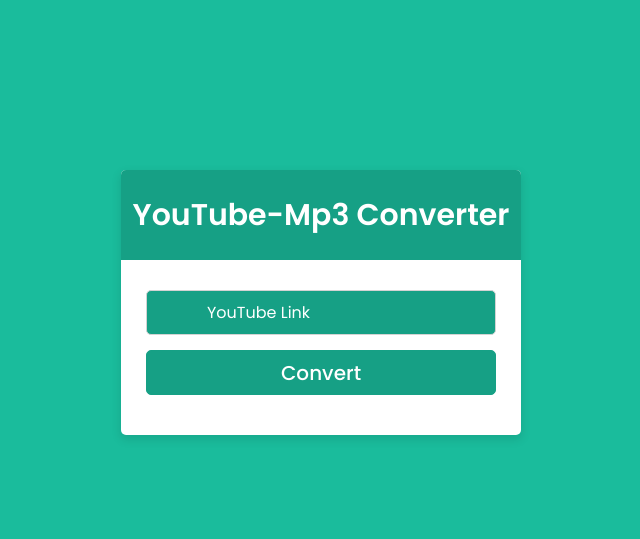
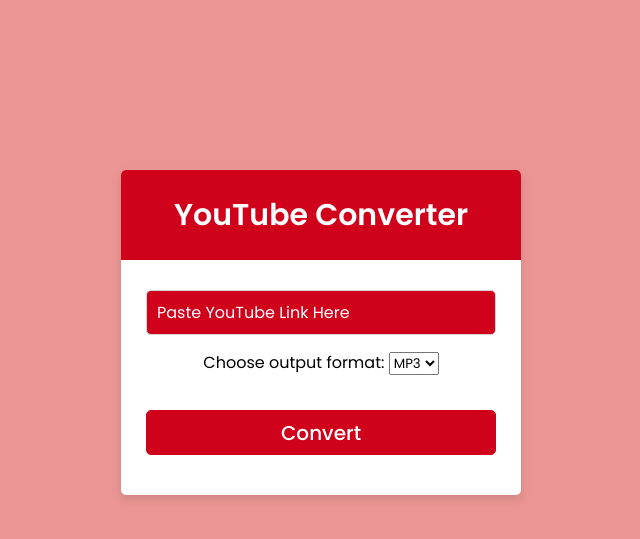
Before and after one commit to Smart-Solutions-Softwares/yt_converter, a Flask app: page / in a window 1280 px wide. Shown: the top 539 px of the page, without its empty margins (319-959 px from the left). Run offline with Flask 2, Linux system fonts and the light colour scheme.

Commit message:
Added mp3 and mp4 options Removes special characters on filename Replaces spaces to _'s

```diff
--- a/app.py
+++ b/app.py
@@ -1,5 +1,5 @@
 from flask import Flask, render_template, request
-import youtube_dl
+import src.yt as yt
 
 app = Flask(__name__)
 
@@ -12,20 +12,8 @@
 @app.route('/download', methods=['POST'])
 def my_form_post():
     yt_url = request.form['text']
-    y = {'nocheckcertificate': True}
-
-    video_info = youtube_dl.YoutubeDL(y).extract_info(
-        url=yt_url, download=False)
-    mp3_filename = f"{video_info['title']}.mp3"
-    options = {
-        'format': 'bestaudio/best',
-        'keepvideo': False,
-        'outtmpl': mp3_filename,
-        'nocheckcertificate': True
-    }
-
-    youtube_dl.YoutubeDL(options).download([yt_url])
-
+    vid_format = request.form['format']
+    yt.dl_yt(yt_url, vid_format)
     print("Download complete...")
 
     return "Downloaded Successfully"
--- a/static/css/style.css
+++ b/static/css/style.css
@@ -6,7 +6,7 @@
   font-family: 'Poppins',sans-serif;
 }
 body{
-  background: #1abc9c;
+  background: #eb9694;
   overflow: hidden;
 }
 ::selection{
@@ -25,7 +25,8 @@
 }
 .wrapper .title{
   height: 90px;
-  background: #16a085;
+  background: #d0021b;
+  padding:10px;
   border-radius: 5px 5px 0 0;
   color: #fff;
   font-size: 30px;
@@ -46,15 +47,15 @@
   height: 100%;
   width: 100%;
   outline: none;
-  padding-left: 60px;
+  padding-left: 10px;
   border-radius: 5px;
   border: 1px solid lightgrey;
   font-size: 16px;
   transition: all 0.3s ease;
-  background-color: #16a085;
+  background-color: #d0021b;
 }
 form .row input:focus .input:focus{
-  border-color: #16a085;
+  border-color: #d0021b;
   box-shadow: inset 0px 0px 2px 2px rgba(26,188,156,0.25);
 }
 form .row input::placeholder{
@@ -66,8 +67,8 @@
   height: 100%;
   color: #fff;
   font-size: 18px;
-  background: #16a085;
-  border: 1px solid #16a085;
+  background: #d0021b;
+  border: 1px solid #d0021b;
   border-radius: 5px 0 0 5px;
   display: flex;
   align-items: center;
@@ -77,7 +78,7 @@
   margin: -8px 0 20px 0;
 }
 .wrapper form .pass a{
-  color: #16a085;
+  color: #d0021b;
   font-size: 17px;
   text-decoration: none;
 }
@@ -89,8 +90,8 @@
   font-size: 20px;
   font-weight: 500;
   padding-left: 0px;
-  background: #16a085;
-  border: 1px solid #16a085;
+  background: #d0021b;
+  border: 1px solid #d0021b;
   cursor: pointer;
 }
 form .button input:hover .input:hover{
@@ -102,7 +103,7 @@
   font-size: 17px;
 }
 .wrapper form .signup-link a{
-  color: #16a085;
+  color: #d0021b;
   text-decoration: none;
 }
 form .signup-link a:hover{
--- /dev/null
+++ b/templates/base.html
@@ -0,0 +1,18 @@
+<!DOCTYPE html>
+<html>
+<head>
+    <meta charset="utf-8">
+    <meta name="viewport" content="width=device-width, initial-scale=1.0">
+    <title>YT Downloader</title>
+    <link rel="stylesheet" href="static/css/style.css">
+    <link rel="stylesheet" href="https://cdnjs.cloudflare.com/ajax/libs/font-awesome/5.15.2/css/all.min.css"/>
+</head>
+<body>
+    <!-- Page Content  -->
+    <div id="content">
+        {% block content %}
+        {% endblock %}
+    </div>
+</body>
+
+</html>
--- a/templates/my-form.html
+++ b/templates/my-form.html
@@ -1,19 +1,22 @@
-<!DOCTYPE html>
-<html>
-    <head>
-        <meta charset="utf-8">
-        <meta name="viewport" content="width=device-width, initial-scale=1.0">
-        <!-- <title>Login Form | CodingLab</title> -->
-        <link rel="stylesheet" href="static/css/style.css">
-        <link rel="stylesheet" href="https://cdnjs.cloudflare.com/ajax/libs/font-awesome/5.15.2/css/all.min.css"/>
-    </head>
-   <body>
+{% extends "base.html" %}
+
+{% block content %}
 <div class="container">
     <div class="wrapper">
-          <div class="title"><span>YouTube-Mp3 Converter</span></div>
+        <div class="title"><span>YouTube Converter</span></div>
         <form action = "/download" method="POST">
             <div class="row">
-              <input name="text" type="text" placeholder="YouTube Link" required>
+                <input name="text" type="text" placeholder="Paste YouTube Link Here" required>
+            </div>
+            <div class="row">
+                <center>
+                    <span>Choose output format: </span>
+                    <select name="format" id="format">
+                        <option value="mp3">MP3</option>
+                        <option value="mp4">MP4</option>
+                    </select>
+                </center>
+
             </div>
             <div class="row button">
                 <input  type="submit" value="Convert">
@@ -22,6 +25,4 @@
         </form>
     </div>
 </div>
-   </body>
-
-  </html>
+{% endblock %}
```
Also changed, not shown: src/yt.py (added, +23 -0 lines). Lines whose indentation alone changed are shown as unchanged.
